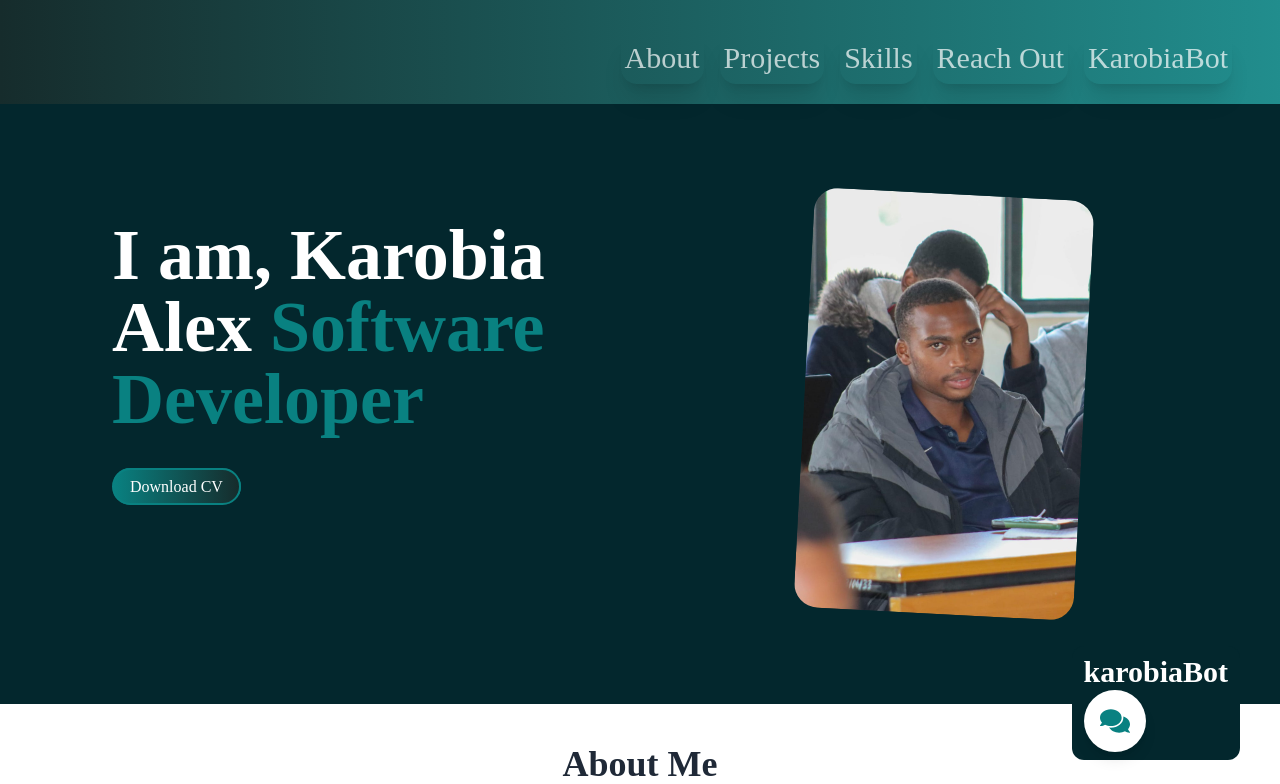
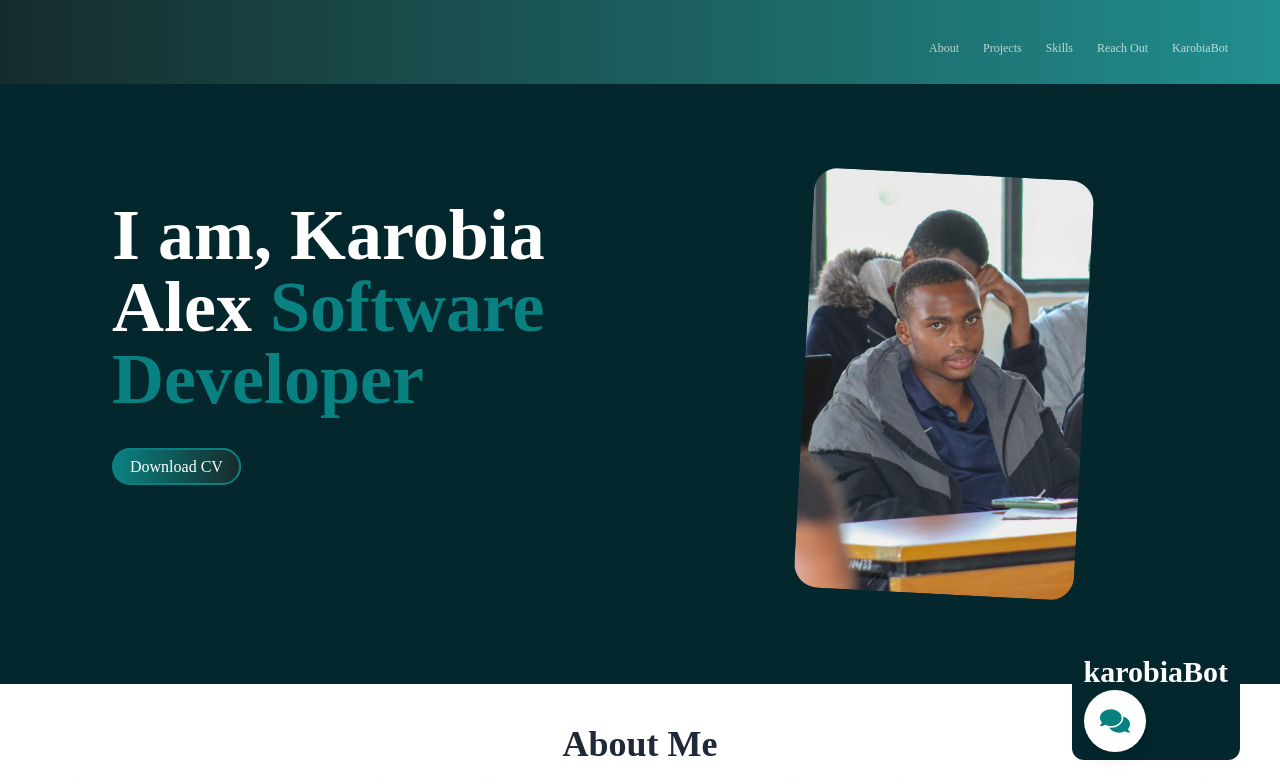
Before and after one commit to karoshalex0873/Karobia.me, a React (Vite) app: page / in a window 1280 px wide. Shown: the top 784 px of the page. Built offline with nearby package versions, Linux system fonts and the light colour scheme.

Commit message:
resize the Navlinks

```diff
--- a/src/index.css
+++ b/src/index.css
@@ -4,7 +4,7 @@
 
 @layer utilities {
   .menu-icon {
-    @apply inline-block lg:text-3xl md:text-xl sm:text-xl py-2 px-1 rounded-2xl text-white/70 hover:text-white duration-200 shadow-xl hover:bg-green-600/40 hover:scale-110;
+    @apply inline-block text-xl sm:text-xs py-2 px-1 rounded-2xl text-white/70 hover:text-white duration-200  hover:bg-green-600/40 hover:scale-110;
   }
 
   .Main-heading {
```
